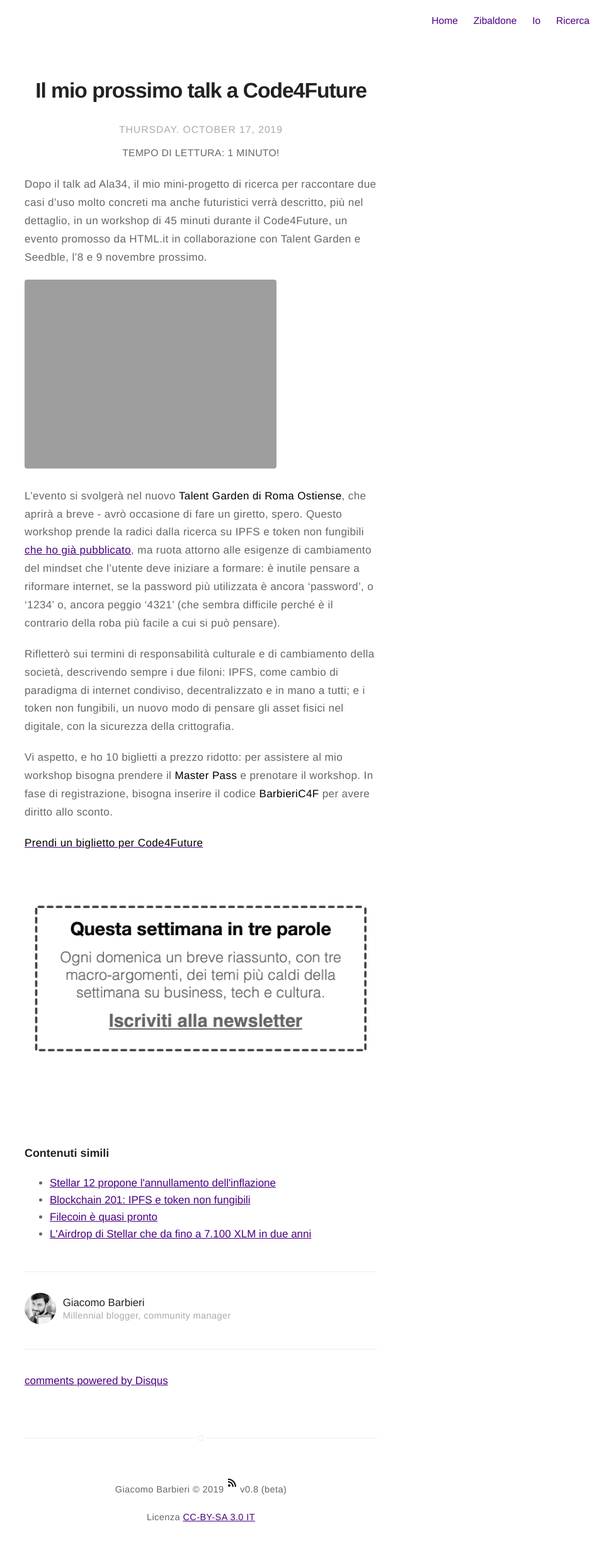
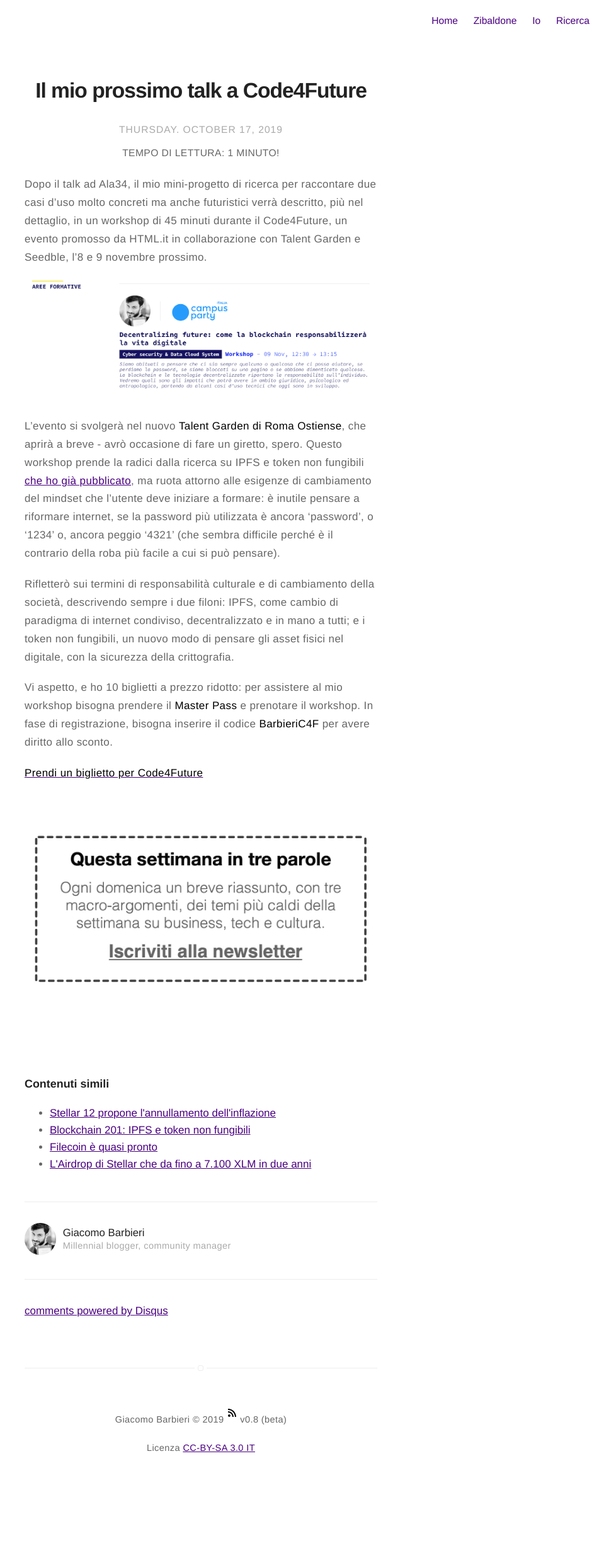
Before and after one commit to iJaack/Jaack, a Jekyll site: the page built from _posts/2019-10-17-code4future-2019.markdown, in a window 1280 px wide. Shown: the whole page at 63% size, without its empty margins (321-1280 px from the left). Built offline with Jekyll 4.4.1, drawn with Linux system fonts in a browser that asks for light colours; comment, search, counter and statistics services are not loaded; after the commit the page ends 2371 px from its top, so only the background shows below that.

Commit message:
Fix JPG->PNG su ultimo post

```diff
--- a/_posts/2019-10-17-code4future-2019.markdown
+++ b/_posts/2019-10-17-code4future-2019.markdown
@@ -2,7 +2,7 @@
 title: "Il mio prossimo talk a Code4Future"
 layout: post
 date: 2019-10-17 14:00
-image: /assets/images/code4future-2019.jpg
+image: /assets/images/code4future-2019.png
 headerImage: false
 tag:
 - blockchain
@@ -14,7 +14,7 @@
 Dopo il talk ad Ala34, il mio mini-progetto di ricerca per raccontare due casi d'uso
 molto concreti ma anche futuristici verrà descritto, più nel dettaglio, in un workshop di 45 minuti durante il Code4Future, un evento promosso da HTML.it in collaborazione con Talent Garden e Seedble, l'8 e 9 novembre prossimo.
 
-<img class="image" src="{{site.url}}/assets/images/code4future-2019.jpg" alt="Il mio intervento al Code4Future a Talent Garden Ostiense" />
+<img class="image" src="{{site.url}}/assets/images/code4future-2019.png" alt="Il mio intervento al Code4Future a Talent Garden Ostiense" />
 
 L'evento si svolgerà nel nuovo **Talent Garden di Roma Ostiense**, che aprirà a breve - avrò occasione di fare un giretto, spero. Questo workshop prende la radici dalla ricerca su IPFS e token non fungibili [che ho già pubblicato](https://jaack.me/blockchain-201-ipfs-token-non-fungibili/), ma ruota attorno alle esigenze di cambiamento del mindset che l'utente deve iniziare a formare: è inutile pensare a riformare internet, se la password più utilizzata è ancora 'password', o '1234' o, ancora peggio '4321' (che sembra difficile perché è il contrario della roba più facile a cui si può pensare).
 
```
